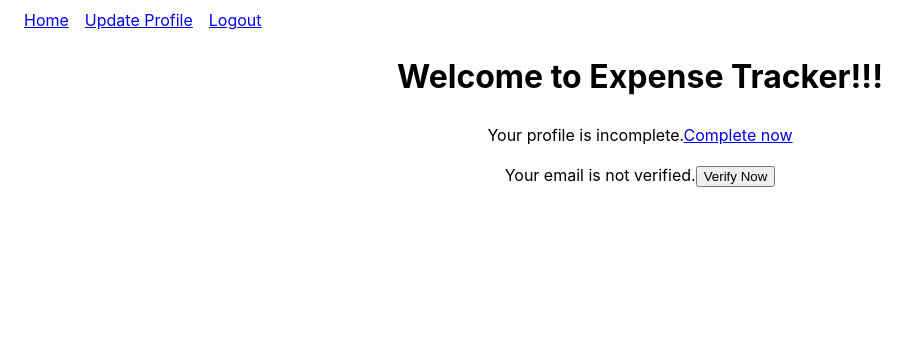
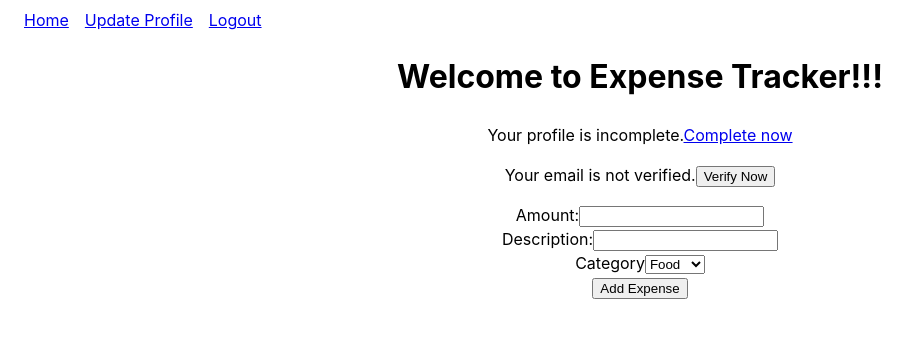
Before and after one commit to AmruthjithSunil/expense, a React (Vite) app: page / in a window 1280 px wide. Shown: the top 338 px of the page, without its empty margins (0-920 px from the left). Built offline with nearby package versions, Linux system fonts and the light colour scheme; no server answers; sample sign-in values are in the browser's storage.

Commit message:
Expense tracker task 8: add expense feature added

```diff
--- /dev/null
+++ b/src/components/ExpenseForm.jsx
@@ -0,0 +1,44 @@
+import { useContext, useRef } from "react";
+import UserContext from "../store/user-context";
+
+export default function ExpenseForm() {
+  const userCtx = useContext(UserContext);
+
+  const amount = useRef();
+  const description = useRef();
+  const category = useRef();
+
+  function submitHandler(e) {
+    e.preventDefault();
+    const expense = {
+      id: amount.current.value,
+      amount: amount.current.value,
+      description: description.current.value,
+      category: category.current.value,
+    };
+    userCtx.addExpense(expense);
+
+    amount.current.value = "";
+    description.current.value = "";
+    category.current.value = "food";
+  }
+
+  return (
+    <form onSubmit={submitHandler}>
+      <label htmlFor="amount">Amount:</label>
+      <input type="number" id="amount" ref={amount} />
+      <br />
+      <label htmlFor="description">Description:</label>
+      <input type="text" id="description" ref={description} />
+      <br />
+      <label htmlFor="category">Category</label>
+      <select name="category" id="category" ref={category}>
+        <option value="food">Food</option>
+        <option value="fuel">Fuel</option>
+        <option value="salary">Salary</option>
+      </select>
+      <br />
+      <button type="submit">Add Expense</button>
+    </form>
+  );
+}
--- /dev/null
+++ b/src/components/ExpenseList.jsx
@@ -0,0 +1,16 @@
+import { useContext } from "react";
+import UserContext from "../store/user-context";
+
+export default function ExpenseList() {
+  const userCtx = useContext(UserContext);
+
+  return (
+    <>
+      {userCtx.expenses.map((expense) => (
+        <div key={expense.id}>
+          {expense.amount}-{expense.description}-{expense.category}
+        </div>
+      ))}
+    </>
+  );
+}
--- a/src/pages/Home.jsx
+++ b/src/pages/Home.jsx
@@ -1,7 +1,9 @@
-import { useContext } from "react";
+import { useContext, useRef } from "react";
 import { Link, Navigate } from "react-router-dom";
 import UserContext from "../store/user-context";
 import env from "../env";
+import ExpenseForm from "../components/ExpenseForm";
+import ExpenseList from "../components/ExpenseList";
 
 export default function Home() {
   const userCtx = useContext(UserContext);
@@ -43,6 +45,8 @@ export default function Home() {
           <button onClick={verificationHandler}>Verify Now</button>
         </p>
       )}
+      <ExpenseForm />
+      <ExpenseList />
     </>
   );
 }
--- a/src/store/UserProvider.jsx
+++ b/src/store/UserProvider.jsx
@@ -13,6 +13,7 @@ export default function UserProvider({ children }) {
 
   const [idToken, setIdToken] = useState("null");
   const [user, setUser] = useState({});
+  const [expenses, setExpenses] = useState([]);
 
   async function getUserData() {
     const getIdTokenEndpoint = `https://securetoken.googleapis.com/v1/token?key=${env.apiKey}`;
@@ -56,11 +57,15 @@ export default function UserProvider({ children }) {
     idToken,
     user,
     isLoggedin,
+    expenses,
     updateIdToken: (token) => {
       setIdToken(token);
     },
     updateIsLoggedin: (status) => {
       setIsLoggedin(status);
+    },
+    addExpense: (expense) => {
+      setExpenses((expenses) => [expense, ...expenses]);
     },
   };
 
--- a/src/store/user-context.js
+++ b/src/store/user-context.js
@@ -4,8 +4,10 @@ const UserContext = React.createContext({
   idToken: "",
   user: {},
   isLoggedin: false,
+  expenses: [],
   updateIdToken: (token) => {},
   updateIsLoggedin: (status) => {},
+  addExpense: (expense) => {},
 });
 
 export default UserContext;
```
